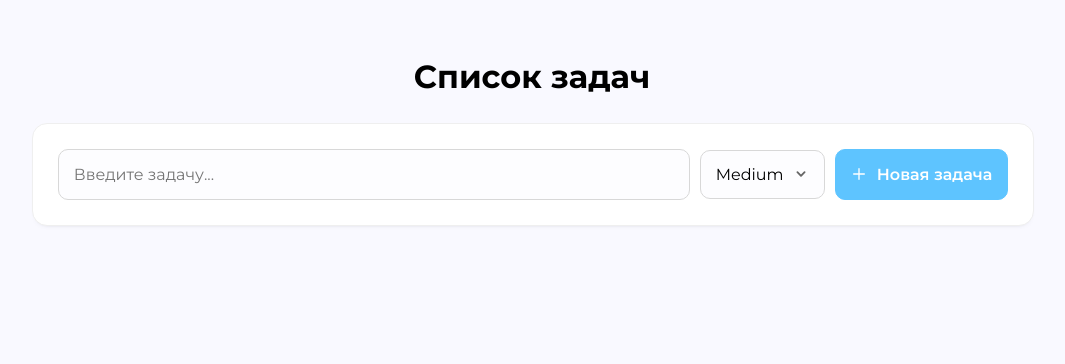
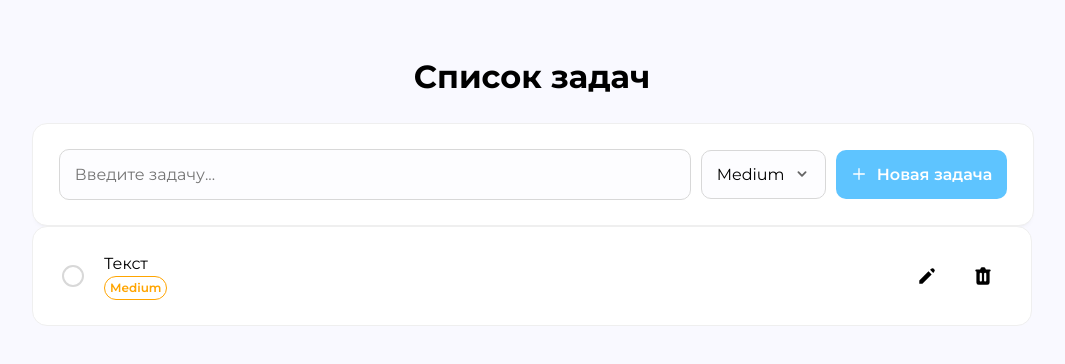
Before and after one commit to hil1ch/zit-test-case, a React (Vite) app: page / in a window 1280 px wide. Shown: the top 364 px of the page, without its empty margins (108-1173 px from the left). Built offline with nearby package versions, Linux system fonts and the light colour scheme.

Commit message:
feat: TodoItem

```diff
--- a/src/App.tsx
+++ b/src/App.tsx
@@ -1,11 +1,13 @@
 import "./App.css";
 import { InputField } from "./components/InputField/InputField";
+import { TodoList } from "./components/TodoList/TodoList";
 
 function App() {
   return (
     <>
       <h1>Список задач</h1>
       <InputField />
+      <TodoList />
     </>
   );
 }
--- a/src/components/InputField/InputField.module.css
+++ b/src/components/InputField/InputField.module.css
@@ -10,3 +10,32 @@
     border-radius: 15px;
     box-shadow: 0px 3px 7px -8px rgba(66, 68, 90, 1);
 }
+
+.input {
+    width: 60%;
+    padding: 15px;
+    border-radius: 10px;
+    border: 1px solid #d8d8d8;
+    font-family: "Montserrat", sans-serif;
+    font-size: 16px;
+    background-color: #fdfdff;
+}
+
+.add {
+    display: flex;
+    align-items: center;
+    gap: 10px;
+    padding: 15px;
+    background-color: rgb(94, 196, 255);
+    border: none;
+    border-radius: 10px;
+    font-family: "Montserrat", sans-serif;
+    font-size: 16px;
+    font-weight: 600;
+    color: white;
+    cursor: pointer;
+}
+
+.add:hover {
+    background-color: rgb(68, 186, 255);
+}
--- a/src/components/InputField/InputField.tsx
+++ b/src/components/InputField/InputField.tsx
@@ -7,9 +7,9 @@ import { HiOutlinePlus } from "react-icons/hi";
 export function InputField() {
   return (
       <div className={styles["input-field"]}>
-        <Input type="text" placeholder="Введите задачу..." />
+        <Input className={styles['input']} type="text" placeholder="Введите задачу..." />
         <Select />
-        <Button type="submit">
+        <Button type="submit" className={styles['add']}>
           <HiOutlinePlus /> Новая задача
         </Button>
       </div>
--- /dev/null
+++ b/src/components/TodoItem/TodoItem.module.css
@@ -0,0 +1,96 @@
+.item {
+    background-color: #fff;
+    display: flex;
+    align-items: center;
+    justify-content: space-between;
+    padding: 25px;
+    border: 1px solid #efefef;
+    border-radius: 15px;
+}
+
+.checkbox {
+    margin-right: 20px;
+    width: 22px;
+    height: 22px;
+    border-radius: 50%;
+    border: 2px solid #d8d8d8;
+    cursor: pointer;
+    position: relative;
+    appearance: none;
+    -webkit-appearance: none;
+    -moz-appearance: none;
+    transition: all 0.2s ease;
+}
+
+.checkbox:checked {
+    background-color: rgb(94, 196, 255);
+    border-color: rgb(94, 196, 255);
+}
+
+.checkbox:checked::before {
+    content: "✓";
+    position: absolute;
+    color: white;
+    font-size: 16px;
+    font-weight: bold;
+    top: 50%;
+    left: 50%;
+    transform: translate(-50%, -50%);
+}
+
+.checkbox:hover {
+    border-color: rgb(94, 196, 255);
+    transform: scale(1.1);
+}
+
+.item-info {
+    margin-right: auto;
+    text-align: start;
+    display: flex;
+    flex-direction: column;
+    justify-content: space-between;
+}
+
+.text {
+    margin: 0;
+}
+
+.priority {
+    font-size: 12px;
+    font-weight: 600;
+    border: 1px solid orange;
+    color: orange;
+    border-radius: 15px;
+    padding: 2px 5px;
+}
+
+.actions {
+    display: flex;
+    align-items: center;
+    gap: 10px;
+}
+
+.edit, .delete {
+    background-color: #fff;
+    border: none;
+    cursor: pointer;
+    padding: 12px;
+    border-radius: 8px;
+    transition: all 0.2s ease;
+    display: flex;
+    align-items: center;
+    justify-content: center;
+}
+
+.edit svg, .delete svg {
+    width: 22px;
+    height: 22px;
+}
+
+.edit:hover {
+    background-color: #f0f8ff;
+}
+
+.delete:hover {
+    background-color: #fff0f0;
+}
--- /dev/null
+++ b/src/components/TodoItem/TodoItem.tsx
@@ -0,0 +1,31 @@
+import { Button } from "../UI/Button/Button";
+import { Input } from "../UI/Input/Input";
+import styles from "./TodoItem.module.css";
+import { HiPencil, HiTrash } from "react-icons/hi";
+
+interface ITodo {
+  id?: number;
+  text: string;
+  completed?: boolean;
+  priority: string
+}
+
+export function TodoItem({ text, priority }: ITodo) {
+  return (
+    <div className={styles["item"]}>
+      <Input className={styles["checkbox"]} type="checkbox" />
+      <div className={styles['item-info']}>
+        <p className={styles["text"]}>{text}</p>
+        <span className={styles['priority']}>{priority}</span>
+      </div>
+      <div className={styles["actions"]}>
+        <Button type="button" className={styles["edit"]}>
+          <HiPencil />
+        </Button>
+        <Button type="button" className={styles["delete"]}>
+          <HiTrash />
+        </Button>
+      </div>
+    </div>
+  );
+}
--- /dev/null
+++ b/src/components/TodoList/TodoList.tsx
@@ -0,0 +1,7 @@
+import { TodoItem } from "../TodoItem/TodoItem";
+
+export function TodoList() {
+    return (
+        <TodoItem text="Текст" priority="Medium"/>
+    )
+}
--- a/src/components/UI/Button/Button.tsx
+++ b/src/components/UI/Button/Button.tsx
@@ -1,17 +1,17 @@
 import type { ReactNode } from "react";
-import styles from "./Button.module.css";
 
 type TButton = "button" | "submit" | "reset";
 
 interface IButton {
   children: ReactNode;
   type: TButton;
+  className: string;
   onClick?: () => void;
 }
 
-export function Button({ children, type, onClick }: IButton) {
+export function Button({ children, type, className, onClick }: IButton) {
   return (
-    <button className={styles["button"]} type={type} onClick={onClick}>
+    <button className={className} type={type} onClick={onClick}>
       {children}
     </button>
   );
--- a/src/components/UI/Input/Input.module.css
+++ /dev/null
@@ -1,9 +0,0 @@
-.input {
-    width: 60%;
-    padding: 15px;
-    border-radius: 10px;
-    border: 1px solid #d8d8d8;
-    font-family: "Montserrat", sans-serif;
-    font-size: 16px;
-    background-color: #fdfdff;
-}
--- a/src/components/UI/Input/Input.tsx
+++ b/src/components/UI/Input/Input.tsx
@@ -1,16 +1,15 @@
-import styles from "./Input.module.css";
-
 interface IInput {
   placeholder?: string;
   value: string;
   type: string;
+  className: string;
   onChange?: () => void;
 }
 
-export function Input({ placeholder, value, type, onChange }: IInput) {
+export function Input({ placeholder, value, type, className, onChange }: IInput) {
   return (
     <input
-      className={styles["input"]}
+      className={className}
       placeholder={placeholder}
       value={value}
       type={type}
```
Also changed, not shown: src/components/TodoList/TodoList.module.css (added).
